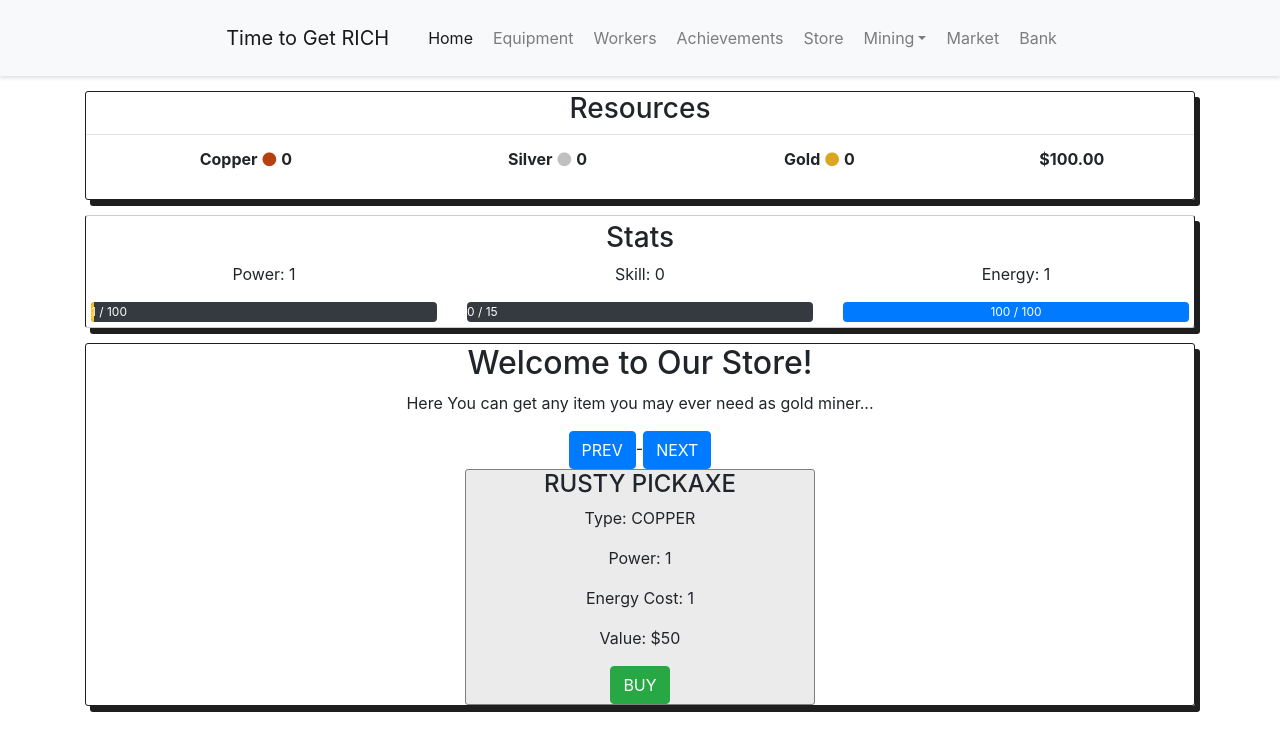
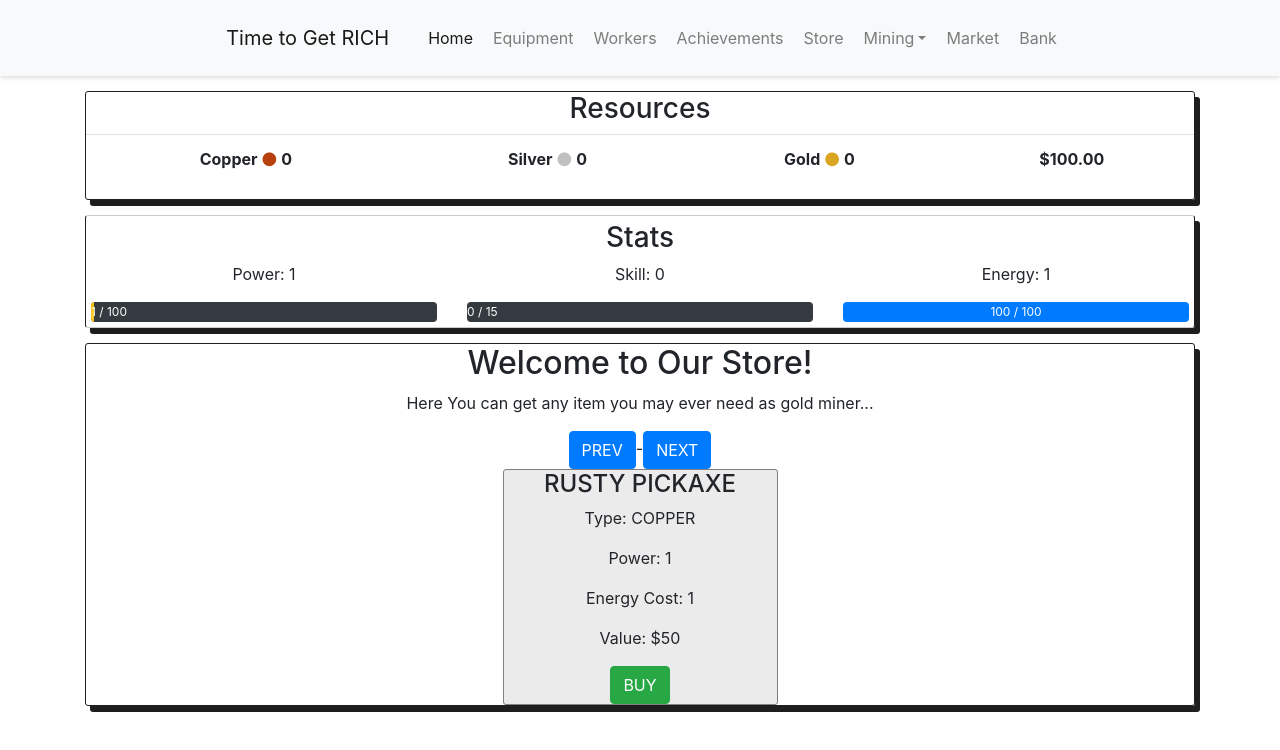
Before and after one commit to Thinkershine/GetRich, a React (Create React App) app: page /store in a window 1280 px wide. Shown: the top 750 px of the page. Built offline with nearby package versions, Linux system fonts and the light colour scheme.

Commit message:
Change CurrentItem Width

```diff
--- a/src/components/locations/store.jsx
+++ b/src/components/locations/store.jsx
@@ -48,7 +48,7 @@ class Store extends Component {
           <button className="btn btn-primary" onClick={this.nextItem}>
             NEXT
           </button>
-          <div id="current-item" style={{ width: 350, margin: "0 auto" }}>
+          <div id="current-item" style={{ width: 275, margin: "0 auto" }}>
             <h4>{items[currentItem].name.toUpperCase()}</h4>
             <p>Type: {items[currentItem].mineType.toUpperCase()}</p>
             <p>Power: {items[currentItem].miningPower}</p>
```
